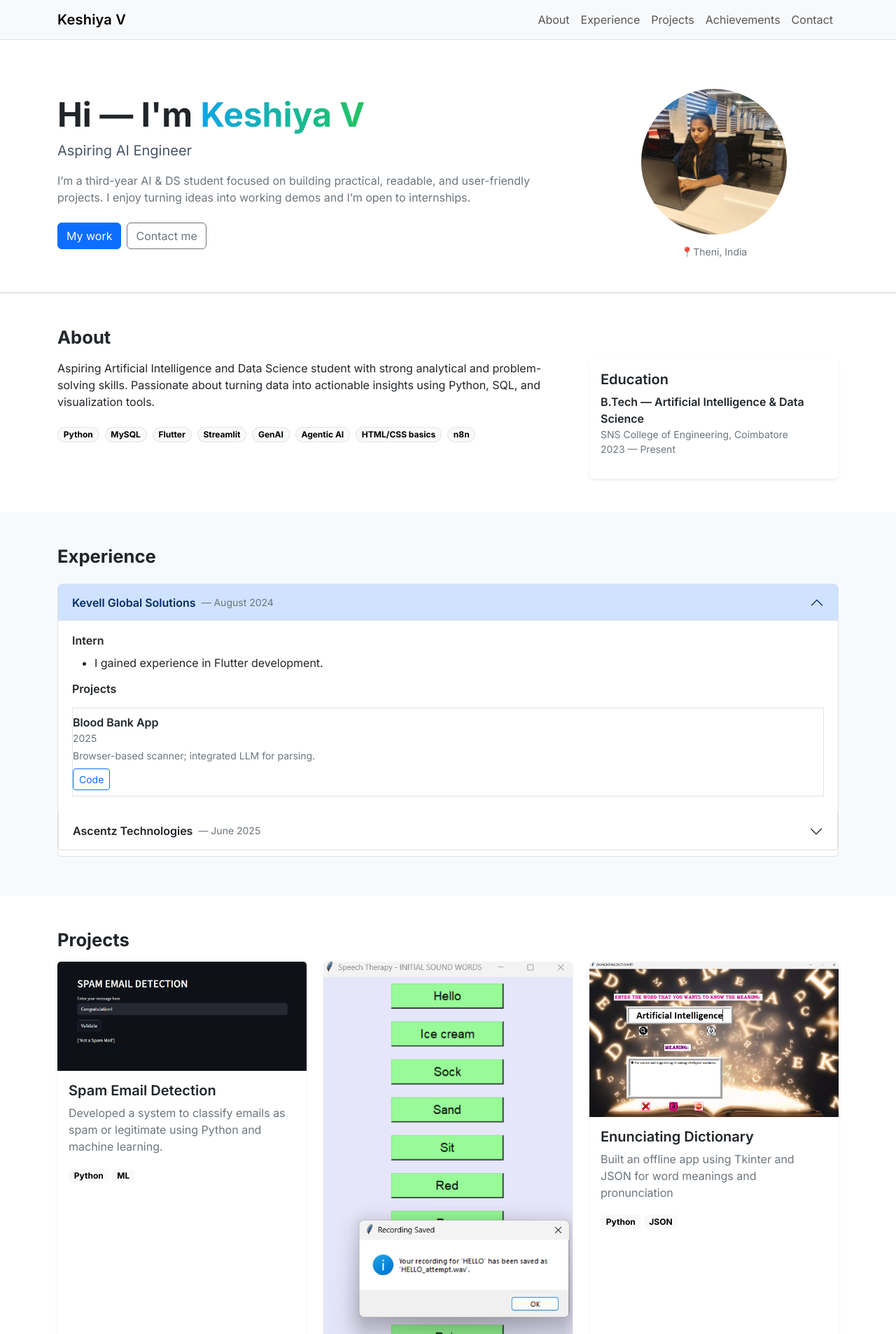
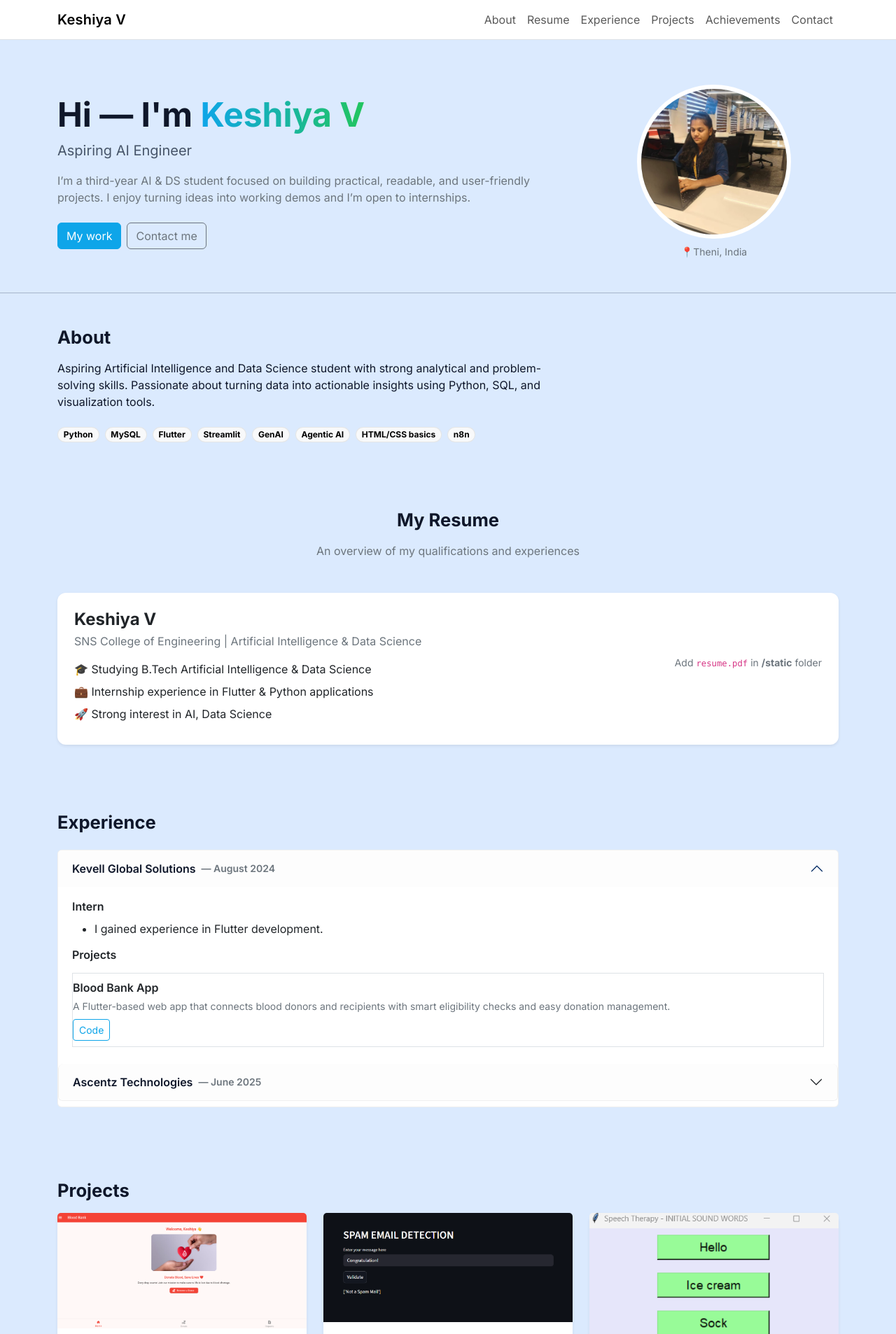
Before and after one commit to Keshi-646/myportfolio, a Flask app: page / in a window 1280 px wide. Shown: the top 1906 px of the page at 70% size. Run offline with Flask 3, Linux system fonts and the light colour scheme.

Commit message:
Initial commit

```diff
--- a/app.py
+++ b/app.py
@@ -46,9 +46,9 @@ EXPERIENCE = [
         "projects": [
             {
                 "title": "Blood Bank App",
-                "period": "2025",
-                "desc": "Browser-based scanner; integrated LLM for parsing.",
-                "code_url": "https://github.com/Keshi-646/BarcodeScanner"   # <--- ADD THIS
+                #"period": "2025",
+                "desc": "A Flutter-based web app that connects blood donors and recipients with smart eligibility checks and easy donation management.",
+                "code_url": "https://github.com/Keshi-646/blood-bank"   # <--- ADD THIS
             }
         ]
     },
@@ -63,7 +63,7 @@ EXPERIENCE = [
         "projects": [
             {
                 "title": "Spam Email Detection",
-                "period": "2025",
+                #"period": "2025",
                 "desc": "Developed a system to classify emails as spam or legitimate using Python and machine learning.",
                 "code_url": "https://github.com/Keshi-646/Spam-Email-Detection"        # <--- ADD THIS
             }
@@ -73,6 +73,16 @@ EXPERIENCE = [
 
 
 PROJECTS = [
+    {
+        "title": "Blood Bank App",
+        "desc": "A Flutter-based web app that connects blood donors and recipients with smart eligibility checks and easy donation management.",
+        "tags": ["Flutter", "Dart"],
+        "links": [
+            #{"label": "Live", "url": "#"},
+            {"label": "Code", "url": "https://github.com/Keshi-646/blood-bank"},
+        ],
+        "image": "project4.png",  # put this in /static if you have it
+    },
     {
         "title": "Spam Email Detection",
         "desc": "Developed a system to classify emails as spam or legitimate using Python and machine learning. ",
--- a/static/style.css
+++ b/static/style.css
@@ -2,13 +2,27 @@
   --accent:#0ea5e9;
 }
 
-*{box-sizing:border-box}
-html{scroll-behavior:smooth}
+/* Global reset */
+*{
+  box-sizing:border-box;
+}
+
+html{
+  scroll-behavior:smooth;
+}
+
+/* ===============================
+   GLOBAL BACKGROUND
+   =============================== */
 body{
   font-family: Inter, system-ui, -apple-system, "Segoe UI", Roboto, Arial, sans-serif;
+  background-color: #dbeafe; /* SKY BLUE */
+  color: #0f172a;
 }
 
-/* Hero */
+/* ===============================
+   HERO
+   =============================== */
 .text-gradient{
   background: linear-gradient(90deg, #0ea5e9, #22c55e);
   -webkit-background-clip: text;
@@ -21,30 +35,129 @@ body{
   height: 220px;
   object-fit: cover;
   border-radius: 50%;
-  border: 6px solid #fff;
+  border: 6px solid #ffffff;
 }
 
-/* Sections */
+/* ===============================
+   SECTIONS
+   =============================== */
 .section-title{
   font-size: 1.6rem;
   font-weight: 700;
   margin-bottom: 1rem;
 }
 
+/* Remove Bootstrap section grey */
+.bg-body-tertiary{
+  background-color: transparent !important;
+}
+
+/* ===============================
+   SKILLS
+   =============================== */
 .skill-pill{
   border: 1px solid rgba(0,0,0,0.08);
+  background-color: #ffffff;
 }
 
-/* Project cards */
+/* ===============================
+   PROJECT CARDS
+   =============================== */
 .project-card{
   transition: transform .12s ease, box-shadow .12s ease;
+  background-color: #ffffff;
 }
+
 .project-card:hover{
   transform: translateY(-3px);
   box-shadow: 0 .5rem 1rem rgba(0,0,0,.08)!important;
 }
 
-/* Small tweaks */
-.navbar-brand{letter-spacing:.2px}
-.card-title{font-weight:600}
-.lead{color:#475569}
+/* ===============================
+   ACCORDION (EXPERIENCE SECTION)
+   =============================== */
+
+/* Accordion header */
+.accordion-button,
+.accordion-button:not(.collapsed){
+  background-color: #fdfdfd  !important;
+  color: #0f172a !important;
+  box-shadow: none !important;
+  font-weight: 600;
+}
+
+/* Hover effect */
+.accordion-button:hover{
+  background-color: #c6def9 !important;
+}
+
+/* Accordion container */
+.accordion-item{
+  background-color: #ffffff;
+  border-radius: 8px;
+  overflow: hidden;
+  margin-bottom: 10px;
+  border: 1px solid rgba(0,0,0,0.06);
+}
+
+/* Accordion content */
+.accordion-body{
+  background-color: #ffffff;
+}
+
+/* ===============================
+   NAVBAR & TEXT
+   =============================== */
+.navbar{
+  background-color: #ffffff !important;
+}
+
+.navbar-brand{
+  letter-spacing:.2px;
+  font-weight: 700;
+}
+
+.nav-link{
+  font-weight: 500;
+}
+
+.card-title{
+  font-weight:600;
+}
+
+.lead{
+  color:#475569;
+}
+
+/* ===============================
+   BUTTONS
+   =============================== */
+.btn-primary{
+  background-color: var(--accent);
+  border-color: var(--accent);
+}
+
+.btn-outline-primary{
+  color: var(--accent);
+  border-color: var(--accent);
+}
+
+.btn-outline-primary:hover{
+  background-color: var(--accent);
+  color: #ffffff;
+}
+
+/* ===============================
+   CARDS (GLOBAL)
+   =============================== */
+.card{
+  background-color: #ffffff;
+  border-radius: 12px;
+}
+
+/* ===============================
+   FOOTER (optional polish)
+   =============================== */
+footer{
+  background-color: transparent;
+}
--- a/templates/index.html
+++ b/templates/index.html
@@ -25,12 +25,13 @@
       <div id="nav" class="collapse navbar-collapse">
         <ul class="navbar-nav ms-auto">
           <li class="nav-item"><a class="nav-link" href="#about">About</a></li>
+          <li class="nav-item"><a class="nav-link" href="#education">Resume</a></li>
           <li class="nav-item"><a class="nav-link" href="#experience">Experience</a></li>
           <li class="nav-item"><a class="nav-link" href="#projects">Projects</a></li>
           <li class="nav-item"><a class="nav-link" href="#writing">Achievements</a></li>
           <li class="nav-item"><a class="nav-link" href="#contact">Contact</a></li>
           {% if resume_url %}
-          <li class="nav-item"><a class="btn btn-sm btn-primary ms-lg-3" href="{{ resume_url }}" target="_blank" rel="noopener">Resume</a></li>
+
           {% endif %}
         </ul>
       </div>
@@ -93,24 +94,67 @@ about turning data into actionable insights using Python, SQL, and visualization
           </div>
         </div>
         <div class="col-lg-4 mt-4 mt-lg-0">
-          <div class="card border-0 shadow-sm">
-            <div class="card-body">
-              <h5 class="card-title">Education</h5>
-              <ul class="list-unstyled mb-0">
-                {% for edu in education %}
-                <li class="mb-3">
-                  <div class="fw-semibold">{{ edu.title }}</div>
-                  <div class="text-secondary small">{{ edu.org }}<br>{{ edu.period }}</div>
-                  <div class="small">{{ edu.notes }}</div>
-                </li>
-                {% endfor %}
-              </ul>
-            </div>
-          </div>
+
         </div>
       </div>
     </div>
   </section>
+
+  <!-- Resume / Education -->
+<section id="education" class="py-5">
+  <div class="container">
+
+    <!-- Heading -->
+    <div class="text-center mb-5">
+      <h2 class="section-title">My Resume</h2>
+      <p class="text-secondary">
+        An overview of my qualifications and experiences
+      </p>
+    </div>
+
+    <!-- Resume Card -->
+    <div class="card border-0 shadow-sm p-4">
+      <div class="row align-items-center g-4">
+
+        <!-- Left Content -->
+        <div class="col-md-8">
+          <h4 class="fw-bold mb-1">Keshiya V</h4>
+          <p class="text-secondary mb-3">
+            SNS College of Engineering | Artificial Intelligence & Data Science
+          </p>
+
+          <ul class="list-unstyled mb-0">
+            <li class="mb-2">
+              🎓 Studying B.Tech Artificial Intelligence & Data Science
+            </li>
+            <li class="mb-2">
+              💼 Internship experience in Flutter & Python applications
+            </li>
+            <li class="mb-2">
+              🚀 Strong interest in AI, Data Science
+            </li>
+          </ul>
+        </div>
+
+        <!-- Right Button -->
+        <div class="col-md-4 text-md-end">
+          {% if resume_url %}
+          <a href="{{ resume_url }}" target="_blank"
+             class="btn btn-primary btn-lg px-4">
+            📄 View Complete Resume
+          </a>
+          {% else %}
+          <p class="text-secondary small">
+            Add <code>resume.pdf</code> in <b>/static</b> folder
+          </p>
+          {% endif %}
+        </div>
+
+      </div>
+    </div>
+
+  </div>
+</section>
 
 
   <!-- Experience -->
```
Also changed, not shown: static/project4.png (added), 1 other file.
